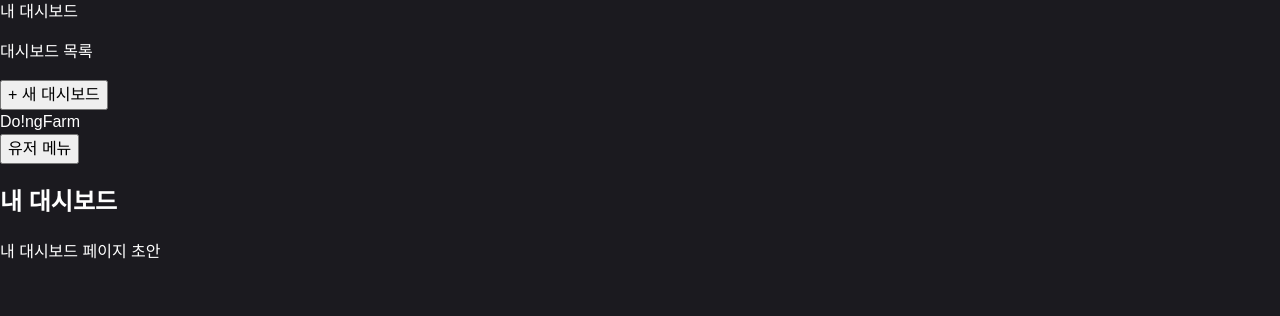
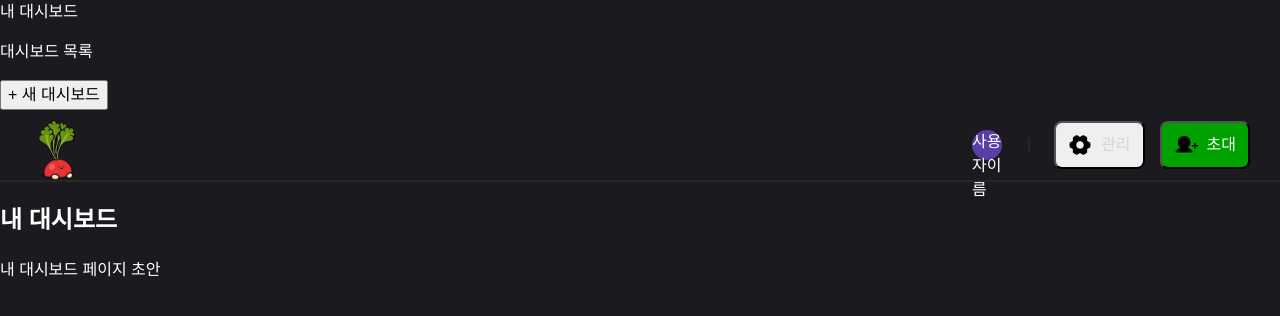
Before and after one commit to douk9909/DoingFarm, a Next.js app: page /mydashboard in a window 1280 px wide. Shown: the top 316 px of the page. Built offline with nearby package versions, Linux system fonts and the light colour scheme.

Commit message:
feat: navbar UI 구현 작업

```diff
--- a/src/components/layout/navbar/Navbar.module.css
+++ b/src/components/layout/navbar/Navbar.module.css
@@ -0,0 +1,122 @@
+.container {
+  width: 100%;
+  height: 60px;
+  display: flex;
+  align-items: center;
+  justify-content: space-between;
+  padding: 10px 20px 10px 10px;
+  background-color: var(--color-background);
+  border-bottom: 2px solid var(--color-black-300);
+}
+
+.leftContainer {
+  flex: 1;
+}
+
+.characterImg {
+  display: none;
+}
+
+.sideMenuButton {
+  display: block;
+  display: flex;
+  align-items: center;
+  justify-content: center;
+}
+
+.rightContainer {
+  height: 100%;
+  display: flex;
+  align-items: center;
+  gap: 24px;
+}
+
+.userList {
+  display: flex;
+  align-items: center;
+  gap: -13px;
+}
+
+.profile {
+  width: 24px;
+  height: 24px;
+  border-radius: 50%;
+  border: 2px solid var(--color-background);
+}
+
+.line {
+  width: 2px;
+  height: 14px;
+  background-color: var(--color-black-300);
+}
+
+.buttonContainer {
+  display: flex;
+  align-items: center;
+  gap: 15px;
+}
+
+.button {
+  display: flex;
+  align-items: center;
+  border-radius: var(--radius-sm);
+  padding: 10px 12px;
+
+  & span {
+    display: none;
+  }
+}
+
+.textButton {
+  gap: 9px;
+  color: var(--color-gray-700);
+}
+
+.button:hover {
+  background-color: var(--color-black-300);
+}
+
+.button:active {
+  background-color: var(--color-black-400);
+  transform: scale(0.95);
+}
+
+@media (min-width: 768px) {
+  .container {
+    height: 72px;
+    padding: 16px 30px;
+  }
+
+  .characterImg {
+    display: block;
+  }
+
+  .sideMenuButton {
+    display: none;
+  }
+
+  .onlyMobileIcon {
+    display: none;
+  }
+
+  .profile {
+    width: 34px;
+    height: 34px;
+  }
+
+  .textButton span {
+    display: inline;
+  }
+
+  .inviteButton {
+    background-color: var(--color-primary-500);
+    color: var(--color-white);
+  }
+
+  .inviteButton:hover {
+    background-color: var(--color-primary-700);
+  }
+  .inviteButton:active {
+    background-color: var(--color-primary-800);
+  }
+}
--- a/src/components/layout/navbar/Navbar.tsx
+++ b/src/components/layout/navbar/Navbar.tsx
@@ -1,14 +1,67 @@
-import Link from 'next/link';
+'use client';
+
+import { useEffect, useState } from 'react';
+
+import Image from 'next/image';
+import characterImg from '@/assets/character/carrot1.svg';
+import sideMenuIcon from '@/assets/icon/ic_sidemenu.svg';
+import settingIcon from '@/assets/icon/ic_setting.svg';
+import userPlusIcon from '@/assets/icon/ic_user-plus.svg';
 import styles from './Navbar.module.css';
-import { PATH } from '@/lib/constants/path';
+import { cn } from '@/lib/utils/cn';
+
+const COLORS = [
+  'var(--color-profile-green)',
+  'var(--color-profile-violet)',
+  'var(--color-profile-cyan)',
+  'var(--color-profile-rose)',
+  'var(--color-profile-cobalt)',
+  'var(--color-profile-yellow)',
+  'var(--color-profile-orange)',
+] as const;
+
+type Color = (typeof COLORS)[number];
+
+function getRandomColor(): Color {
+  const randomIndex = Math.floor(Math.random() * COLORS.length);
+  return COLORS[randomIndex];
+}
 
 export default function Navbar() {
+  const [profileColor, setProfileColor] = useState<Color>('var(--color-profile-green)');
+
+  useEffect(() => {
+    const color = getRandomColor();
+    setProfileColor(color);
+  }, []);
+
   return (
-    <header>
-      <Link href={PATH.HOME}>Do!ngFarm</Link>
-
-      <div>
-        <button type="button">유저 메뉴</button>
+    <header className={styles.container}>
+      <div className={styles.leftContainer}>
+        <Image src={characterImg} alt="캐릭터이미지" height={72} className={styles.characterImg} />
+        <button className={cn(styles.button, styles.sideMenuButton)}>
+          <Image src={sideMenuIcon} alt="사이드메뉴아이콘" className={styles.onlyMobileIcon} />
+        </button>
+      </div>
+      <div className={styles.rightContainer}>
+        <div className={styles.userList}>
+          <div className={styles.profile} style={{ backgroundColor: profileColor }}>
+            <span className={styles.userName}>사용자이름</span>
+          </div>
+        </div>
+        <div className={styles.line}></div>
+        <div className={styles.buttonContainer}>
+          {/* Todo: dashboard/{dashboardId}/edit로 페이지 이동 */}
+          <button className={cn(styles.button, styles.textButton)}>
+            <Image src={settingIcon} alt="설정아이콘" />
+            <span>관리</span>
+          </button>
+          {/* Todo: 초대하기 모달창 띄우기 */}
+          <button className={cn(styles.button, styles.textButton, styles.inviteButton)}>
+            <Image src={userPlusIcon} alt="초대아이콘" className={styles.iconStyle} />
+            <span>초대</span>
+          </button>
+        </div>
       </div>
     </header>
   );
```
